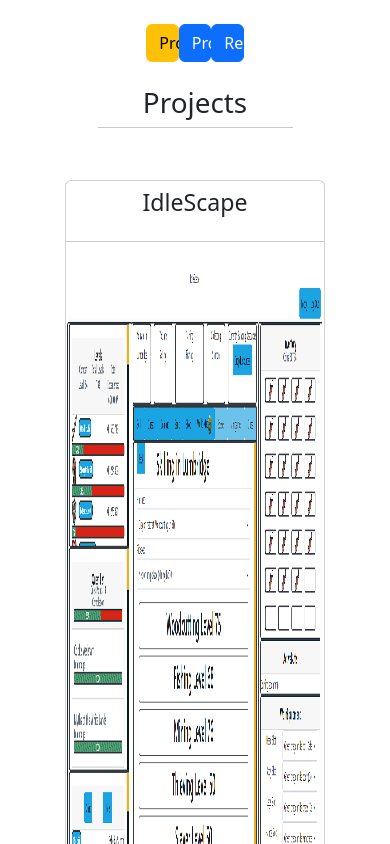
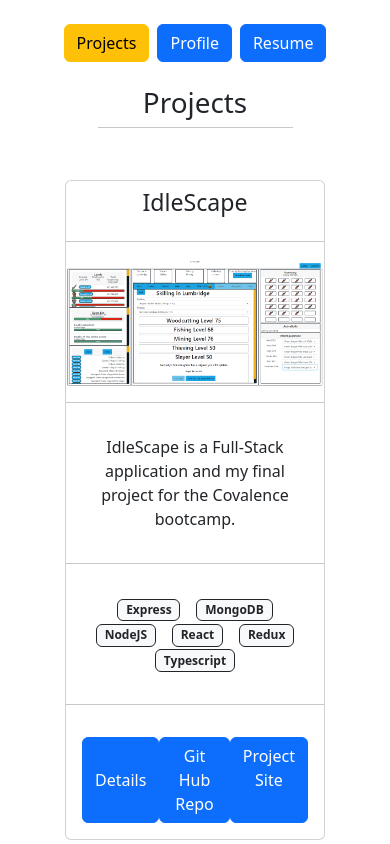
Before and after one commit to emoran0403/Portfolio, a React (Create React App) app: page /#/ in a window 390 px wide. Shown: the top 844 px of the page. Built offline with nearby package versions, Linux system fonts and the light colour scheme.

Commit message:
removed individual project links from navbag, made images fluid for mobile responsiveness

```diff
--- a/src/Pages/MainPage.tsx
+++ b/src/Pages/MainPage.tsx
@@ -32,7 +32,7 @@
                   )}.PNG`}
                   height={750}
                   width={1500}
-                  className="card-img-top"
+                  className="card-img-top img-fluid"
                   alt={`${project.title}`}
                   title={`${project.title}`}
                 />
--- a/src/Pages/Nabar.tsx
+++ b/src/Pages/Nabar.tsx
@@ -10,7 +10,7 @@
 
   return (
     <div className="d-flex mt-4 justify-content-center ">
-      <div className="col-1 d-flex justify-content-center">
+      <div className=" d-flex justify-content-center">
         <button
           className={`btn w-100 mx-1 btn-${loc.pathname != "/" ? "primary" : "warning"}`}
           onClick={() => {
@@ -21,7 +21,7 @@
         </button>
       </div>
 
-      <div className="col-1 d-flex justify-content-center">
+      <div className=" d-flex justify-content-center">
         <button
           className={`btn w-100 mx-1 btn-${loc.pathname != "/profile" ? "primary" : "warning"}`}
           onClick={() => {
@@ -33,7 +33,7 @@
       </div>
 
       {/* {pageURLs.map((link) => (
-        <div key={link.title} className="col-1 d-flex justify-content-center align-items-center">
+        <div key={link.title} className=" d-flex justify-content-center align-items-center">
           <Link to={link.URL} className={`btn w-100 mx-1 btn-${loc.pathname != link.URL ? "primary" : "warning"}`}>
             {link.title}
           </Link>
@@ -41,7 +41,7 @@
       ))} */}
 
       {loc.pathname != "/resume" && (
-        <div className="col-1 d-flex justify-content-center">
+        <div className=" d-flex justify-content-center">
           <button
             className={`btn w-100 mx-1 btn-${loc.pathname != "/resume" ? "primary" : "warning"}`}
             onClick={() => {
@@ -54,7 +54,7 @@
       )}
 
       {loc.pathname === "/resume" && (
-        <div className="col-1 d-flex justify-content-center">
+        <div className=" d-flex justify-content-center">
           <a
             className="btn w-100 mx-1 btn-info"
             href={`${process.env.PUBLIC_URL}/Assets/Resume/Eric_Moran_Resume.pdf`}
```
